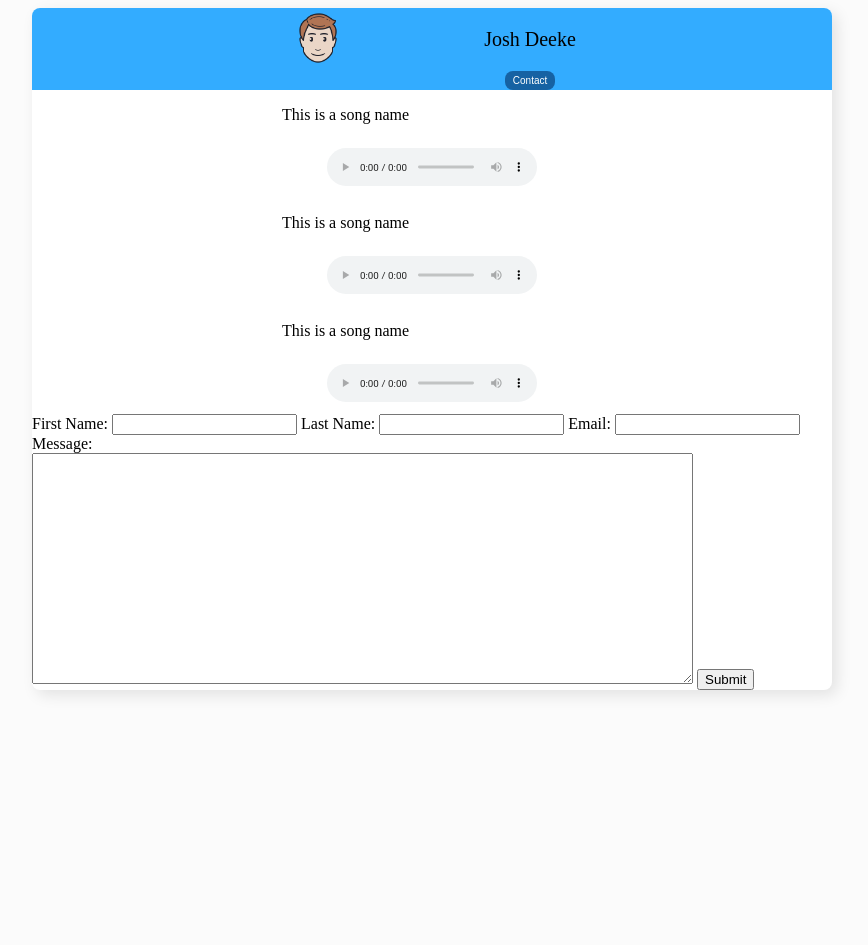
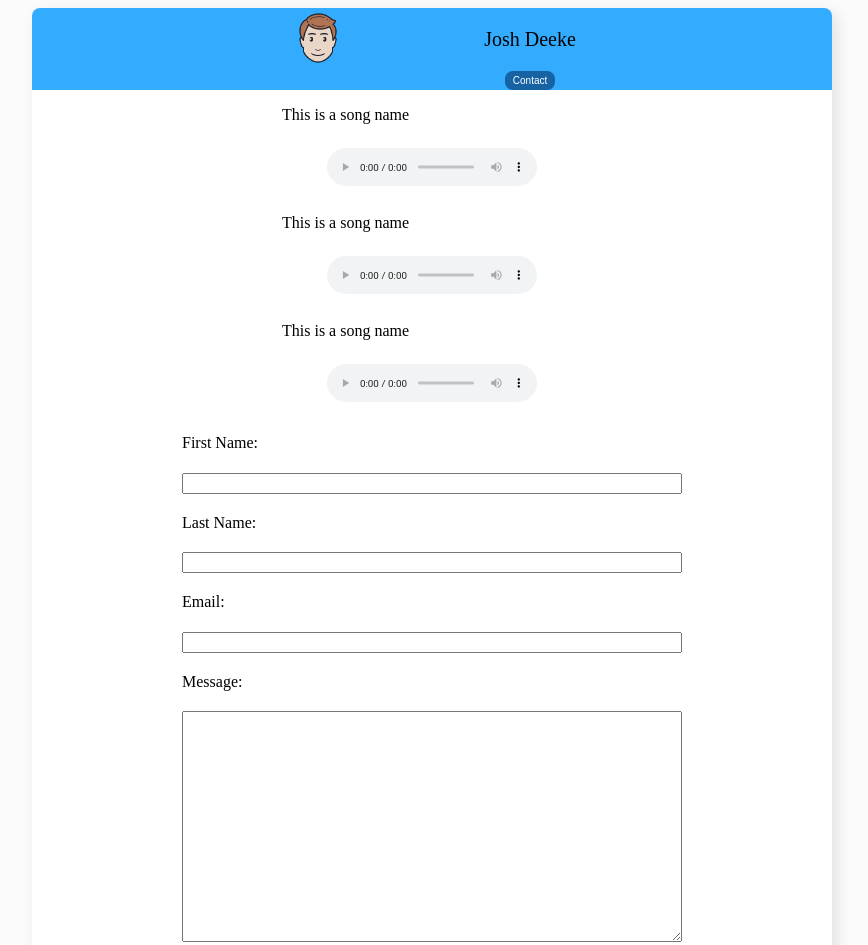
Before and after one commit to piupi/jdeeke-capstone, a website built with Parcel: page index.html in a window 1280 px wide. Shown: the top 945 px of the page, without its empty margins (208-1076 px from the left). Before the commit the page ends 800 px from the top, so only its background shows below. Built offline with nearby package versions, Linux system fonts and the light colour scheme.

Commit message:
Style Contact Form

```diff
--- a/index.html
+++ b/index.html
@@ -54,9 +54,9 @@
     <input type="text" name="last-name" id="last-name"/>
 
     <label for="email">Email:</label>
-    <input type="text" name="email" id="email"/>
+    <input type="text" name="email" id="email" required/>
 
-    <label for="Message">Message:</label><br />
+    <label for="Message">Message:</label>
     <textarea name="Message" rows="15" cols="80" id="Message"></textarea>
 
     <input type="submit" name="submit" value="Submit" class="submit-button"/>
--- a/styles.css
+++ b/styles.css
@@ -59,3 +59,22 @@ body {
     border-top-left-radius: 8px;
     border-top-right-radius: 8px;
 }
+input[type="submit"] {
+    background-color: #33ACFF;
+    border: none;
+    padding: 8px;
+    border-radius: 8px;
+    width: 100px;
+    color: white;
+    letter-spacing: 2px;
+}
+
+
+form {
+    display: flex;
+    flex-direction: column;
+    width: 500px;
+    margin: 0 auto;
+    height: 600px;
+    justify-content: space-evenly;
+}
```
